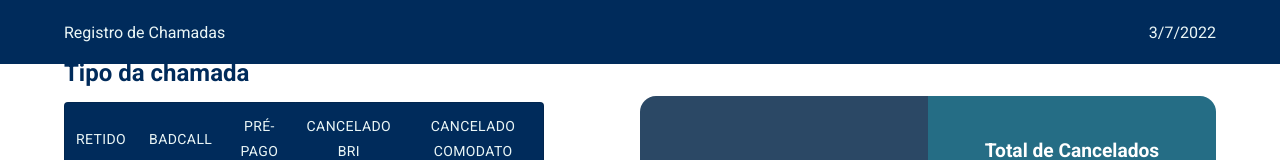
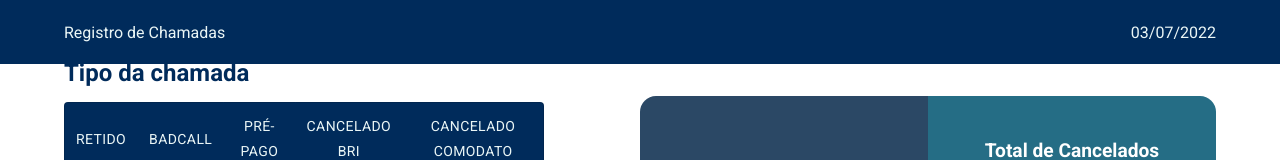
Before and after one commit to joaovsz/callRegister, a React (Vite) app: page / in a window 1280 px wide. Shown: the top 160 px of the page. Built offline with nearby package versions, Linux system fonts and the light colour scheme.

Commit message:
Função getDate att

```diff
--- a/src/components/Header/Header.tsx
+++ b/src/components/Header/Header.tsx
@@ -1,11 +1,23 @@
+import { useEffect } from "react";
 import "../sass/header.sass"
 
+export const Header = () => {
+  useEffect(() => {
+    getDate()
+  }, [])
 
-export const Header = () => {
-  const date = new Date();
-  const year = date.getFullYear();
-  const day = date.getDay();
-  const month = date.getMonth();
+  function getDate(){
+    const date = new Date();
+    const year = String(date.getFullYear());
+    const day = String(date.getDay()).padStart(2, '0');
+    const month = String(date.getMonth()).padStart(2, '0');
+    const allDate = `${day}/${month}/${year}`
+    console.log(allDate);
+      return allDate
+  }
+
+  const date = getDate()
+
 
   return (
     <header id="header">
@@ -16,7 +28,7 @@ export const Header = () => {
       <span>Total de Cancelados: </span>
       <span>86</span> */}
       </div>
-      <span>{day+"/"+month+"/"+year}</span>
+      <span>{date}</span>
     </header>
   )
 }
```
